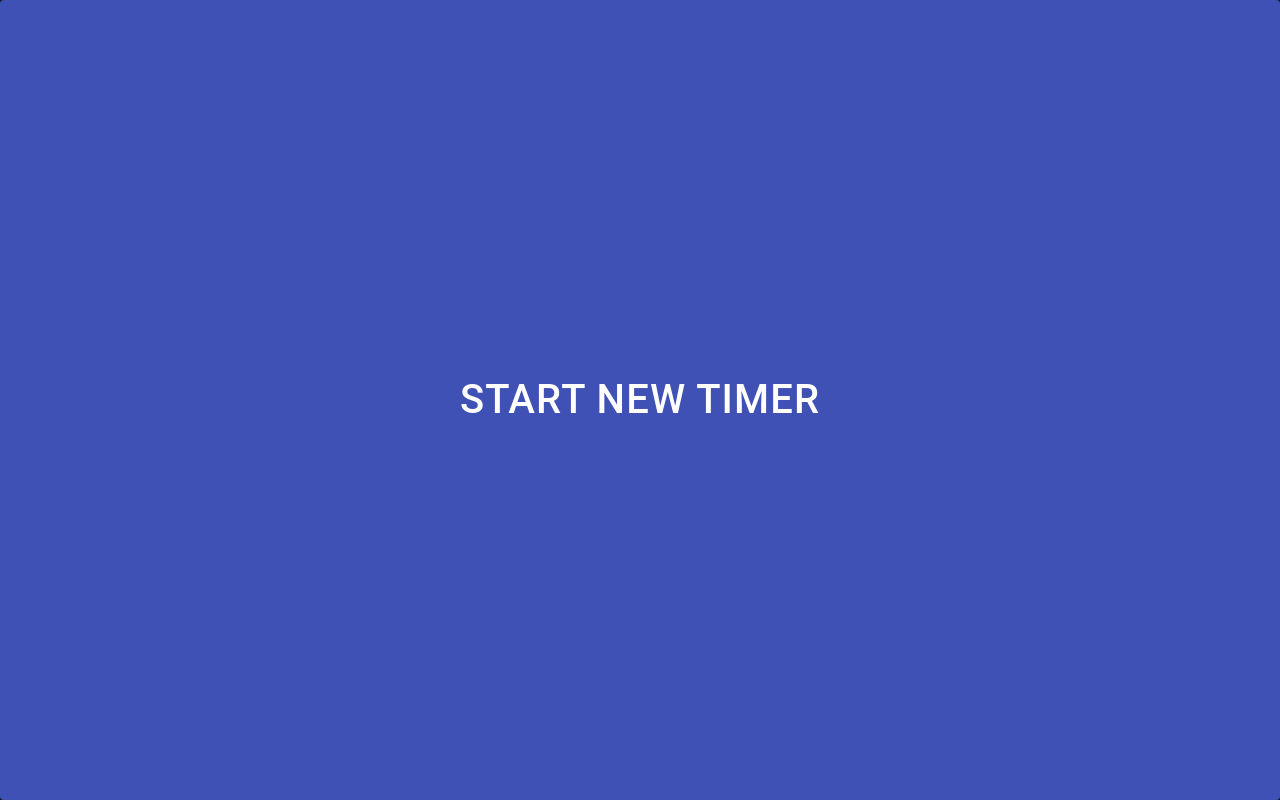
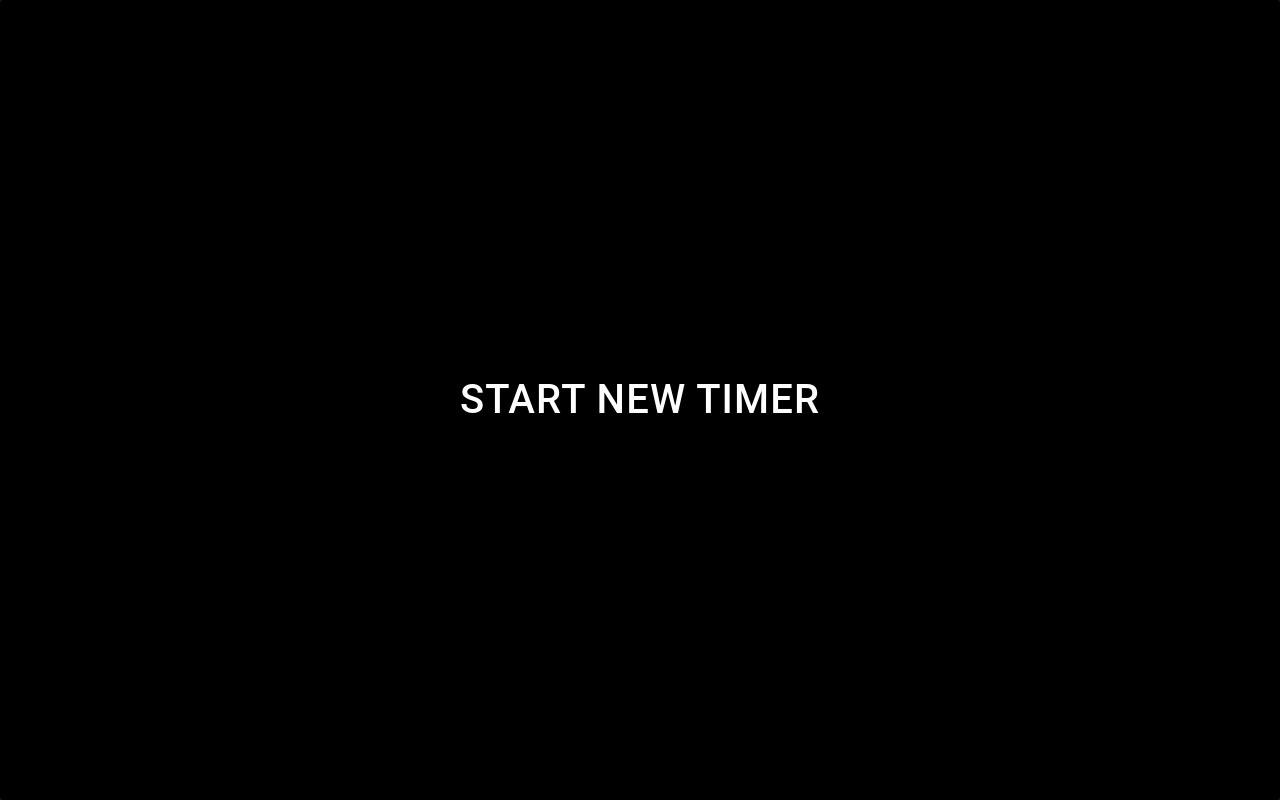
Before and after one commit to squireaintready/simultaneous-timer, a React (Create React App) app: page / in a window 1280 px wide. Built offline with nearby package versions, Linux system fonts and the light colour scheme.

Commit message:
laptop changes

```diff
--- a/src/Components/NewTimerModal/NewTimerModal.js
+++ b/src/Components/NewTimerModal/NewTimerModal.js
@@ -66,10 +66,14 @@ const NewTimerModal = ({ addNewTimer, timers }) => {
     let temp = document.getElementById('createsNewTimer')
     if(timers.length < 1){
       temp.style.height = '100vh'
+      temp.style.backgroundColor ='black'
       setBtnTextSize(window.innerHeight / 20)
     }else{
       temp.style.height = '4vh'
-      setBtnTextSize(window.innerHeight / 80)
+      // temp.style.background ='linear-gradient(90deg,#00b09b,#96c93d)'
+      temp.style.backgroundColor ='#00d395'
+      temp.style.padding = '2rem'
+      setBtnTextSize(window.innerHeight / 30)
     }
   }, [timers.length])
 
--- a/src/Components/NewTimerModal/styles.css
+++ b/src/Components/NewTimerModal/styles.css
@@ -24,6 +24,10 @@
 }
 
 .MuiInputBase-input{
-  color:'black';
+  color:black;
   text-align: center;
 }
+
+.MuiButtonBase-root .MuiButton-root .MuiButton-label{
+  margin-bottom:20rem;
+}
```
